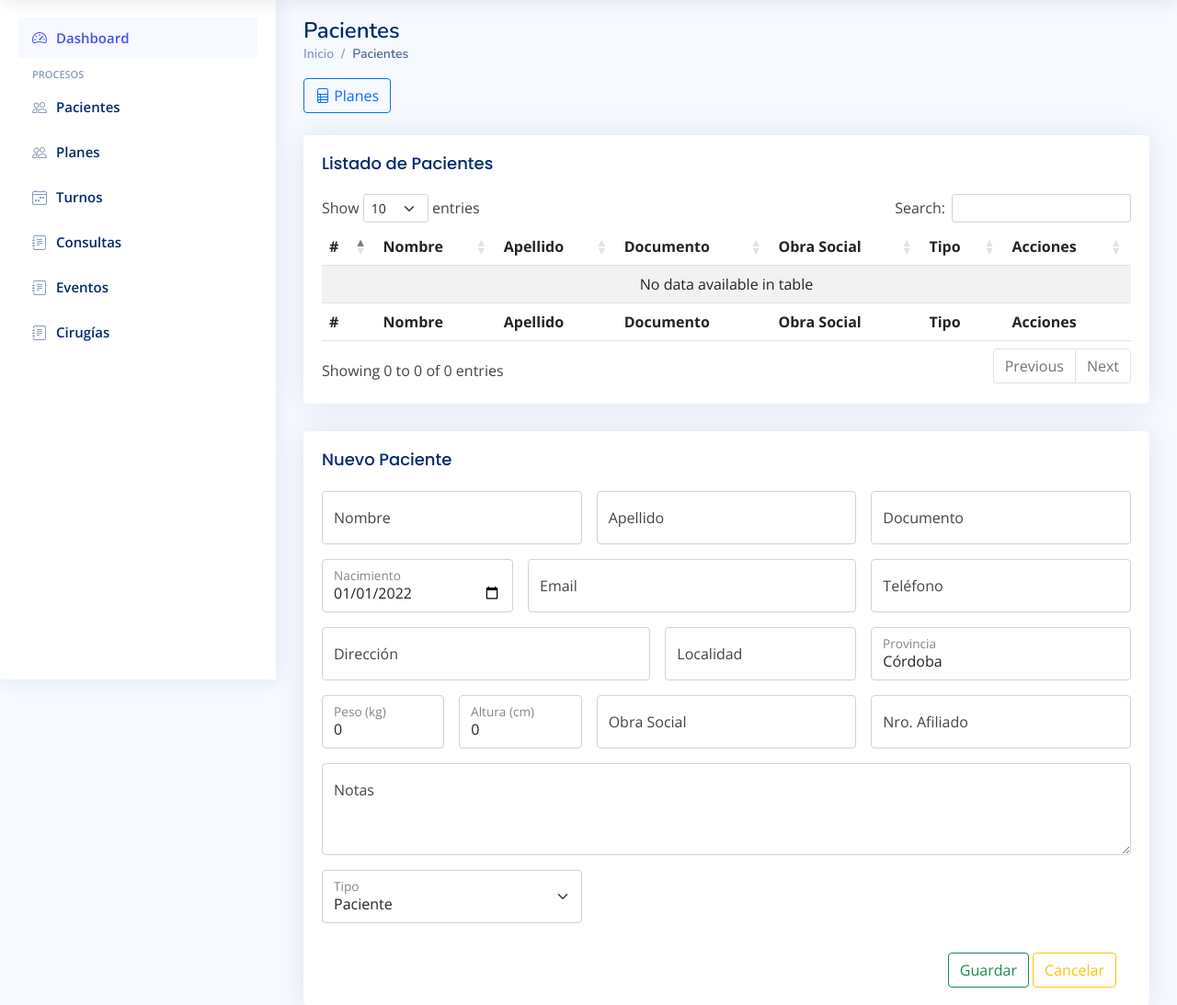
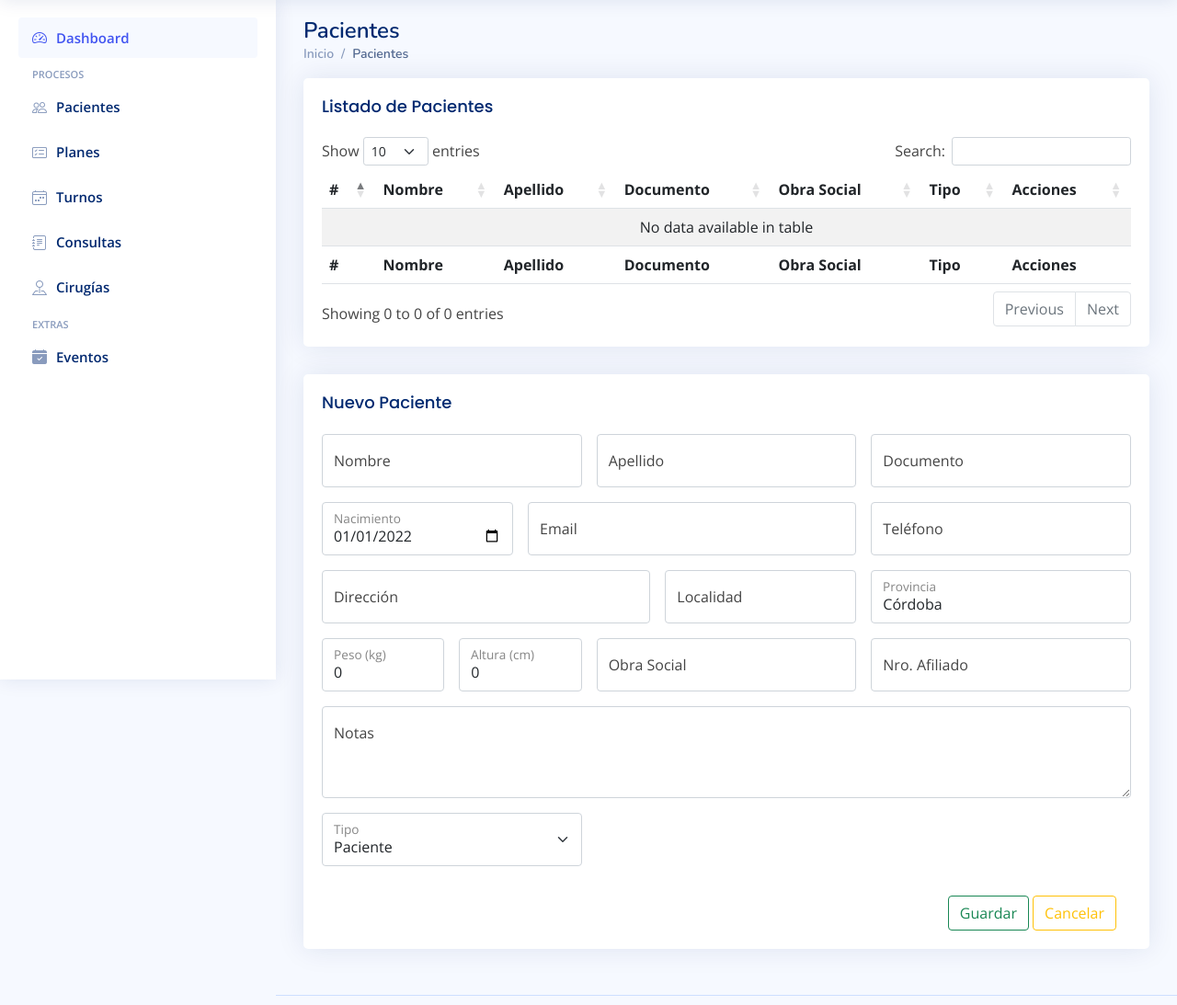
Before and after one commit to gnaEMV90/gestagenda, a Flask app: page /clientes in a window 1280 px wide. Shown: the part 61-1154 px from the top of the page at 92% size. Run offline with Flask 2, Linux system fonts and the light colour scheme; data that the repository does not hold is empty; some libraries are stand-ins or nearby versions.

Commit message:
Nuevas vistas e iconos

```diff
--- a/templates/clientes.html
+++ b/templates/clientes.html
@@ -18,12 +18,6 @@
         </ol>
       </nav>
     </div>
-    <a href="{{url_for('planes')}}"" class="btn btn-outline-primary">
-      <i class="bi bi-file-ruled"></i>
-      Planes
-    </a>
-    <br>
-    <br>
     <section class="section">
       <div class="row">
         <!-- Listado de pacientes -->
--- a/templates/layout.html
+++ b/templates/layout.html
@@ -118,8 +118,8 @@
 
       <!-- Planes Nav -->
       <li class="nav-item">
-        <a class="nav-link collapsed" href="{{url_for('clientes')}}">
-          <i class="bi bi-people"></i>
+        <a class="nav-link collapsed" href="{{url_for('planes')}}">
+          <i class="bi bi-card-checklist"></i>
           <span>Planes</span>
         </a>
       </li>
@@ -132,7 +132,6 @@
         </a>
       </li>
 
-
       <!-- Consultas Nav -->
       <li class="nav-item">
         <a class="nav-link collapsed" href="#">
@@ -141,21 +140,25 @@
         </a>
       </li>
 
+      <!-- Cirugías Nav -->
+      <li class="nav-item">
+        <a class="nav-link collapsed" href="#">
+          <i class="bi bi-pin-map"></i>
+          <span>Cirugías</span>
+        </a>
+      </li>
+
+      <li class="nav-heading">Extras</li>
+
       <!-- Eventos Nav -->
       <li class="nav-item">
         <a class="nav-link collapsed" href="#">
-          <i class="bi bi-journal-text"></i>
+          <i class="bi bi-calendar-check-fill"></i>
           <span>Eventos</span>
         </a>
       </li>
 
-      <!-- Cirugías Nav -->
-      <li class="nav-item">
-        <a class="nav-link collapsed" href="#">
-          <i class="bi bi-journal-text"></i>
-          <span>Cirugías</span>
-        </a>
-      </li>
+
 
     </ul>
 
```
